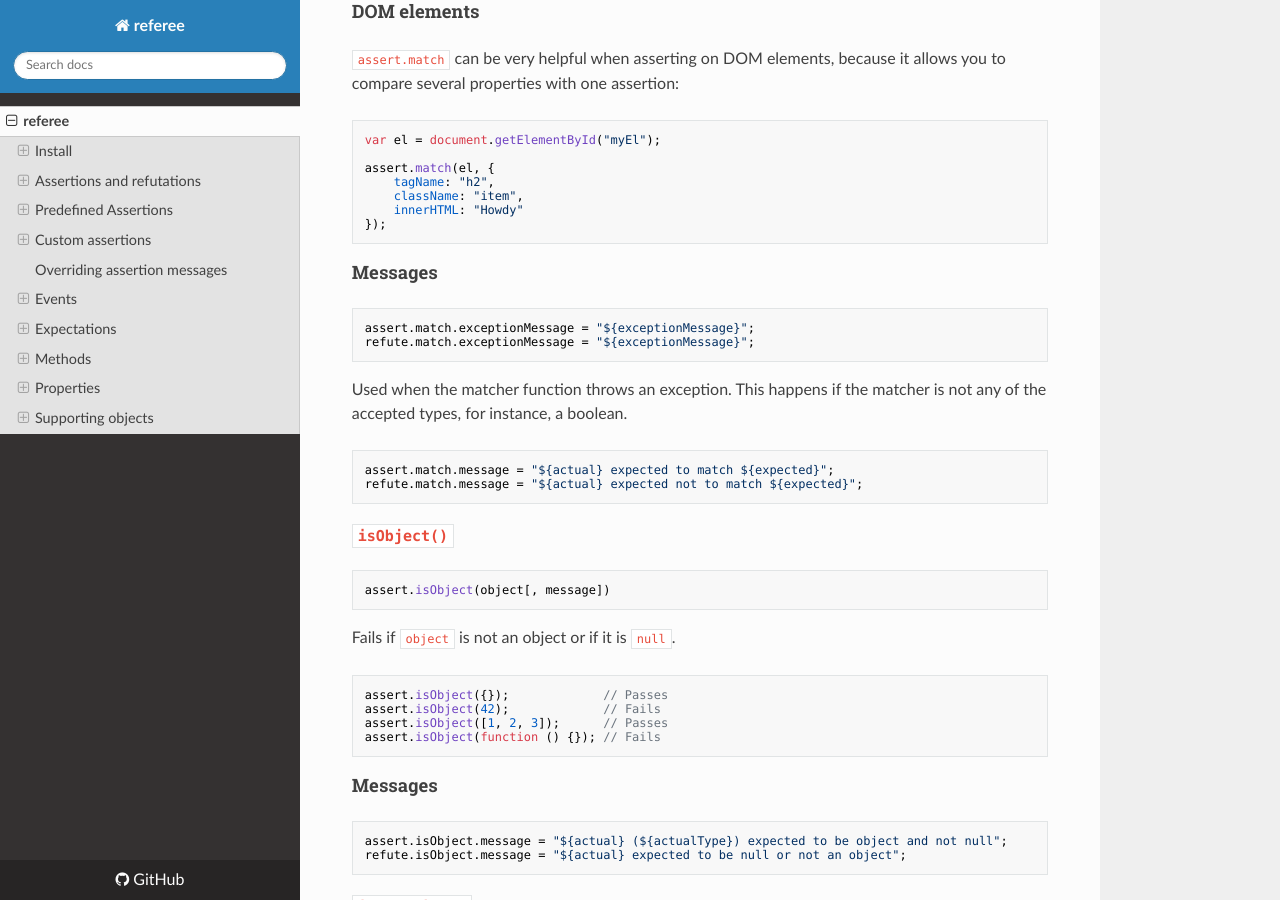
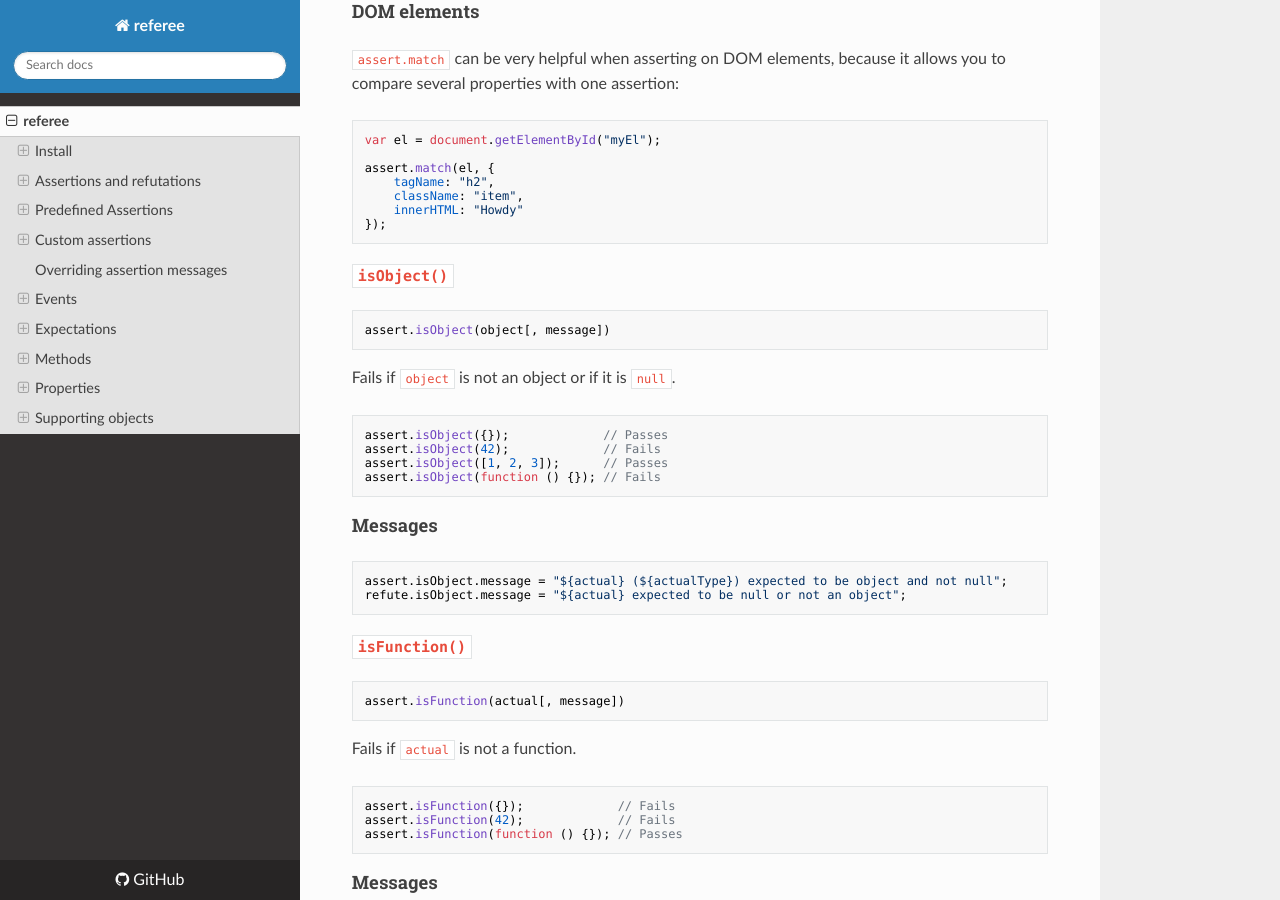
Before and after one commit to sinonjs/referee, an MkDocs documentation site: the page built from docs/index.md, in a window 1280 px wide and 900 px high, scrolled down 8307 px. Built offline with MkDocs 1.6.1, drawn with Linux system fonts in a browser that asks for light colours; nearby versions of some CDN libraries.

Commit message:
Refactor: remove assert.match.exceptionMessage from public API

````diff
--- a/docs/index.md
+++ b/docs/index.md
@@ -407,20 +407,6 @@ assert.match(el, {
 });
 ```
 
-#### Messages
-
-```js
-assert.match.exceptionMessage = "${exceptionMessage}";
-refute.match.exceptionMessage = "${exceptionMessage}";
-```
-
-Used when the matcher function throws an exception. This happens if the matcher is not any of the accepted types, for instance, a boolean.
-
-```js
-assert.match.message = "${actual} expected to match ${expected}";
-refute.match.message = "${actual} expected not to match ${expected}";
-```
-
 
 ### `isObject()`
 
````
Also changed, not shown: 1 other file.
